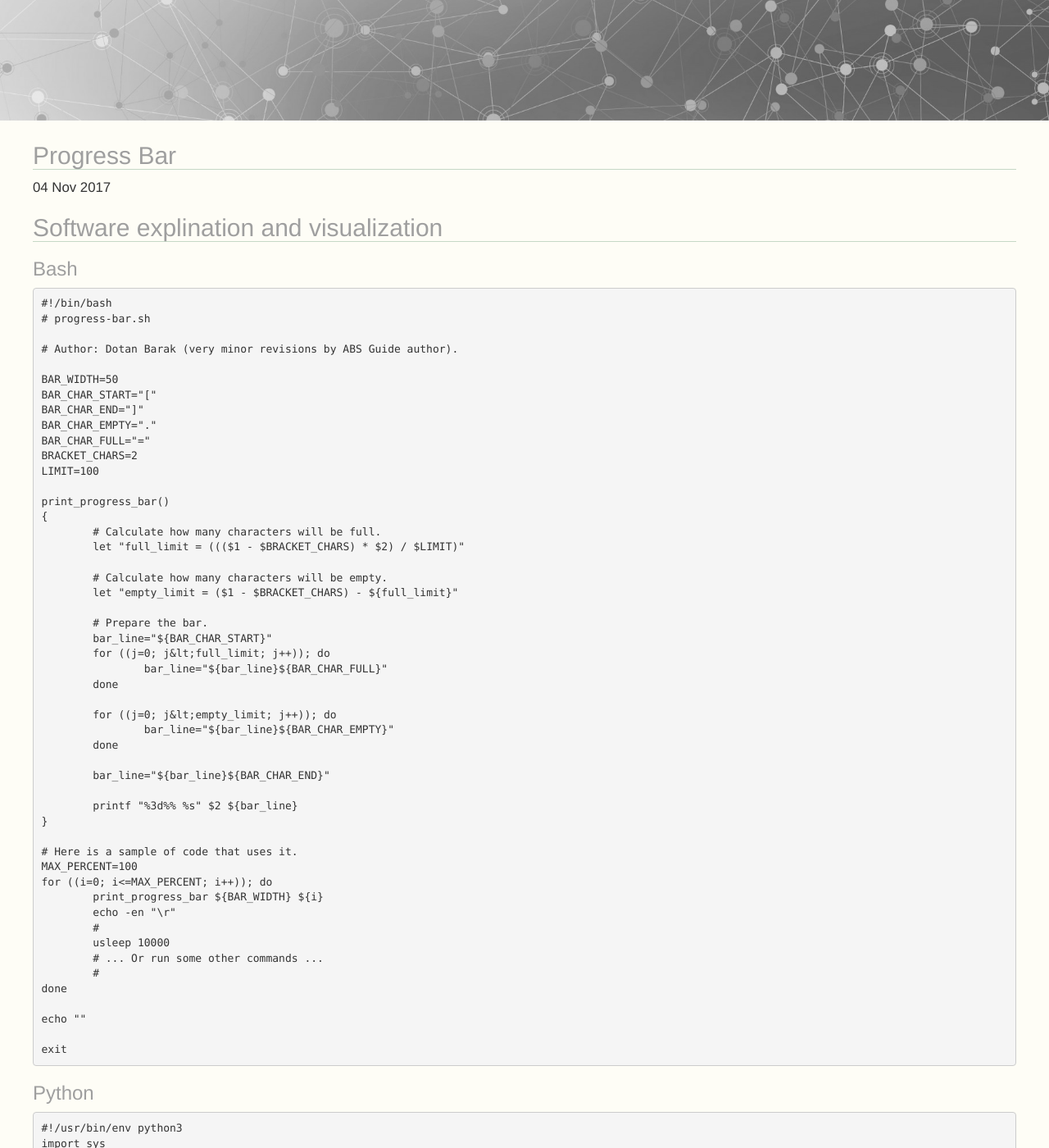
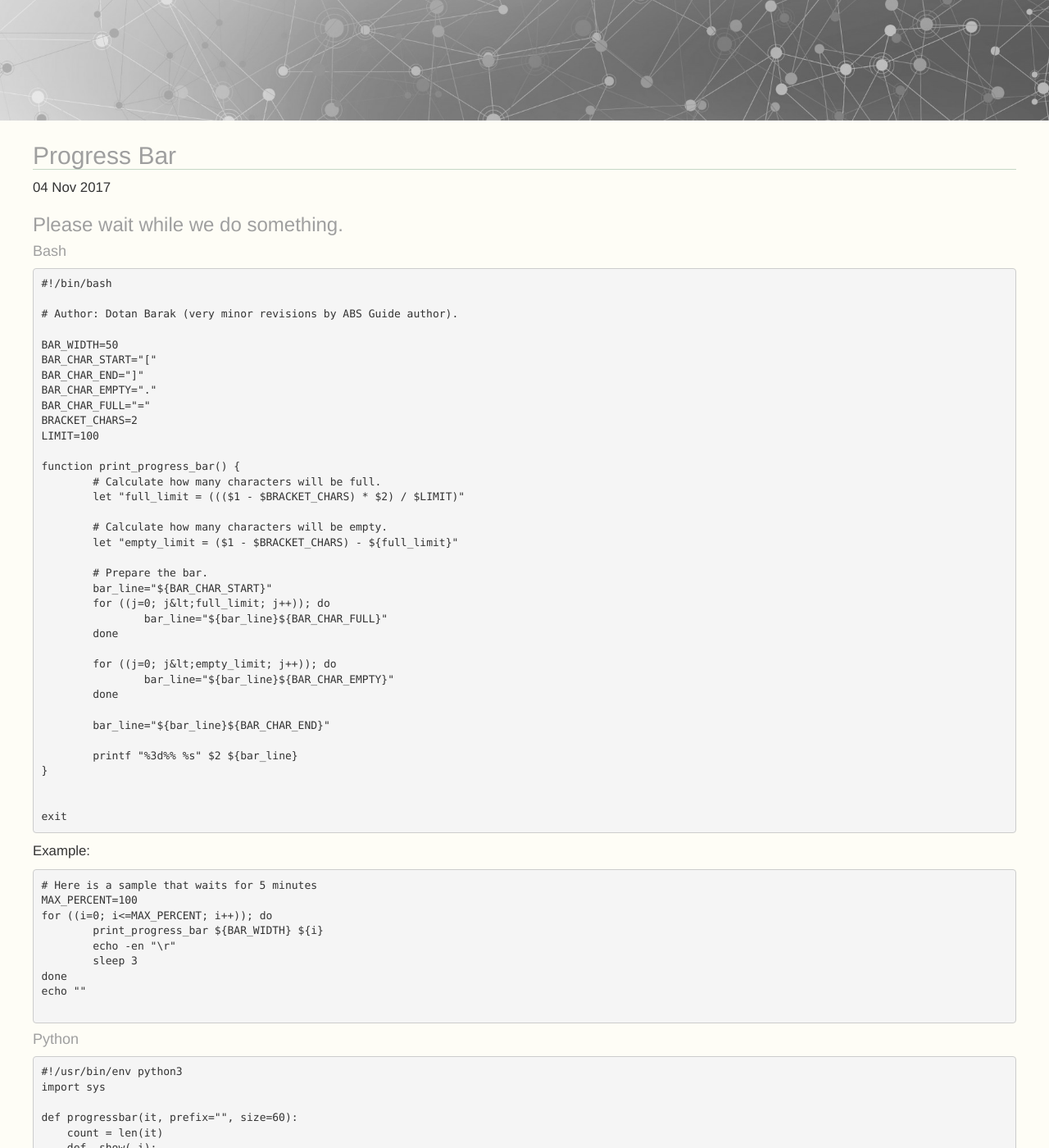
Before and after one commit to GerhardOfRivia/GerhardOfRivia.github.io, a Jekyll site: the page built from _posts/2017-11-4-Progress-Bar.md, in a window 1280 px wide and 1400 px high, scrolled down 253 px. Shown: the whole window at 82% size. Built offline with Jekyll 4.4.1, drawn with Linux system fonts in a browser that asks for light colours; nearby versions of some CDN libraries.

Commit message:
BLOG: more progress made....

````diff
--- a/_posts/2017-11-4-Progress-Bar.md
+++ b/_posts/2017-11-4-Progress-Bar.md
@@ -2,14 +2,12 @@
 layout: posts
 ---
 
-## Software explination and visualization
+### Please wait while we do something.
 
-
-### Bash
+#### Bash
 
 ```bash
 #!/bin/bash
-# progress-bar.sh
 
 # Author: Dotan Barak (very minor revisions by ABS Guide author).
 
@@ -21,8 +19,7 @@ BAR_CHAR_FULL="="
 BRACKET_CHARS=2
 LIMIT=100
 
-print_progress_bar()
-{
+function print_progress_bar() {
         # Calculate how many characters will be full.
         let "full_limit = ((($1 - $BRACKET_CHARS) * $2) / $LIMIT)"
 
@@ -44,23 +41,25 @@ print_progress_bar()
         printf "%3d%% %s" $2 ${bar_line}
 }
 
-# Here is a sample of code that uses it.
+
+exit
+```
+
+Example:
+
+```bash
+# Here is a sample that waits for 5 minutes
 MAX_PERCENT=100
 for ((i=0; i<=MAX_PERCENT; i++)); do
         print_progress_bar ${BAR_WIDTH} ${i}
         echo -en "\r"
-        #
-        usleep 10000
-        # ... Or run some other commands ...
-        #
+        sleep 3
 done
-
 echo ""
 
-exit
 ```
 
-### Python
+#### Python
 
 ```python
 #!/usr/bin/env python3
````
